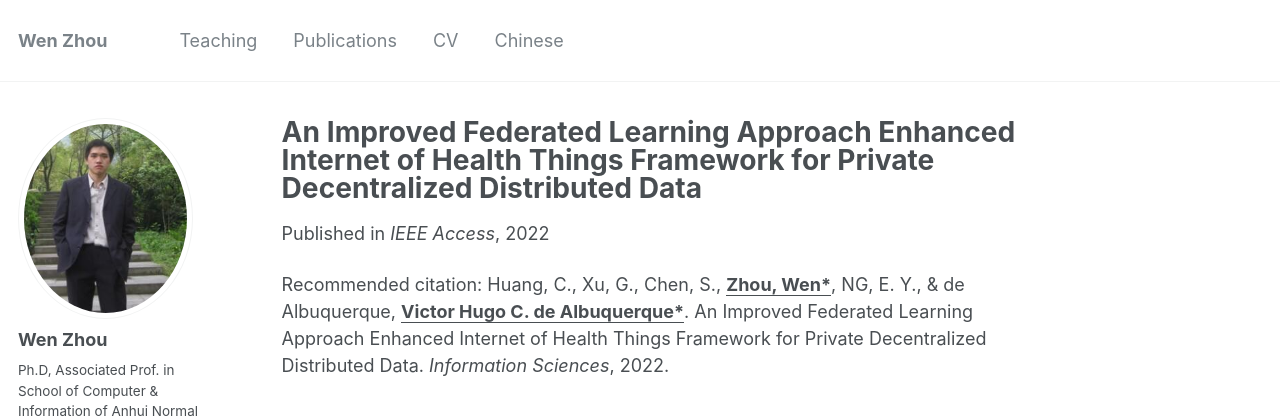
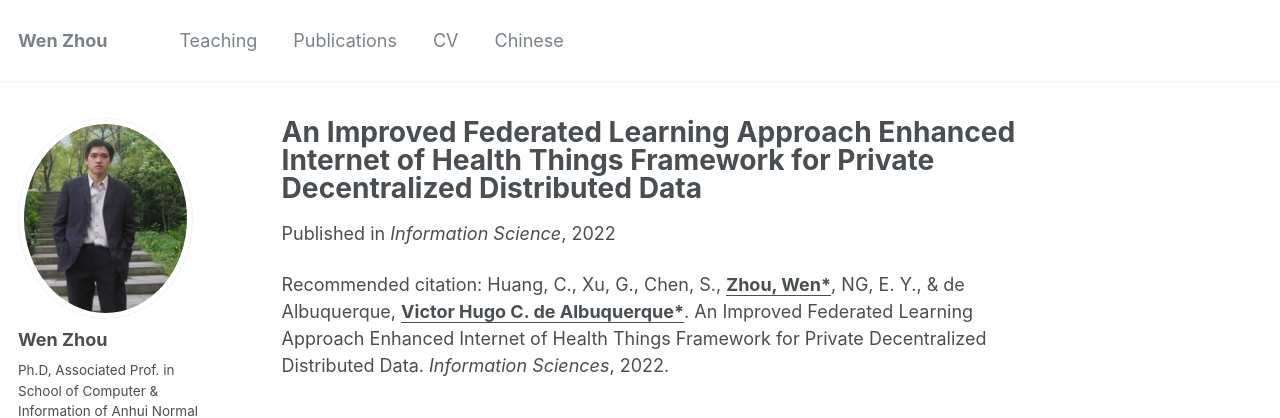
Before and after one commit to zhouwen327/zhouwen327.github.io, a Jekyll site: the page built from _publications/2022-10-01-IS-01.md, in a window 1280 px wide and 1075 px high. Shown: the top 418 px of the window. Built offline with Jekyll 4.4.1, drawn with Linux system fonts in a browser that asks for light colours; some web fonts are replaced.

Commit message:
Update 2022-10-01-IS-01.md

```diff
--- a/_publications/2022-10-01-IS-01.md
+++ b/_publications/2022-10-01-IS-01.md
@@ -4,7 +4,7 @@ collection: publications
 permalink: /publication/2022-10-01-IS-01
 excerpt: 'With the privacy protection increasingly being concerned, Data centralization often heavily causes a big risk of privacy protection, gradually, there is a prevailing trend to enhance the security performance by means of data decentralization, above all, for health care internet of things(IoT) data.Meanwhile, Federated learning has obvious privacy advantages compared to data center training on protecting privacy data.For this reason, a novel framework based on federated learning is presented in this paper, which is suitable for private and decentralized data sets, such as big data in healthy Internet of Things. Specifically, the main work of the puts forward framework includes: (1)Multi-center data collection of healthy Internet of Things. (2)healthy data analysis of Internet of Things. (3)privacy protection method for data of healthy Internet of Things. Finally, related experiments show that the proposed method is feasible, and compared with the traditional methods, it has significantly improved the performace in Quality of Service (QoS) and IoUs indicator.'
 date: 2022-10-01
-venue: 'IEEE Access'
+venue: 'Information Science'
 citation: 'Huang, C., Xu, G., Chen, S., <b><u>Zhou, Wen*</u></b>, NG, E. Y., & de Albuquerque, <b><u>Victor Hugo C. de Albuquerque*</u></b>. An Improved Federated Learning Approach Enhanced Internet of Health Things Framework for Private Decentralized Distributed Data. <i>Information Sciences</i>, 2022.'
 ---
 Improved Federated Learning Approach Enhanced Internet of Health Things Framework for Private Decentralized Distributed Data.
```
